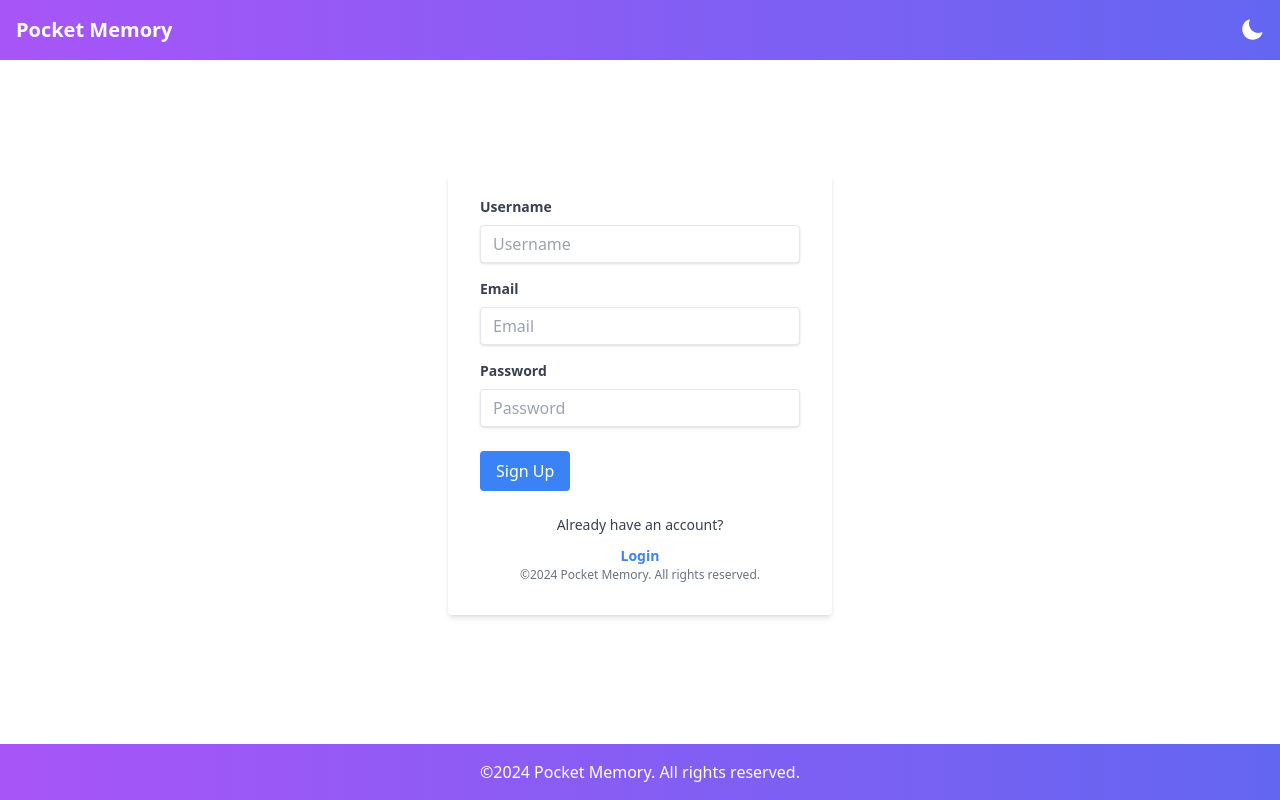
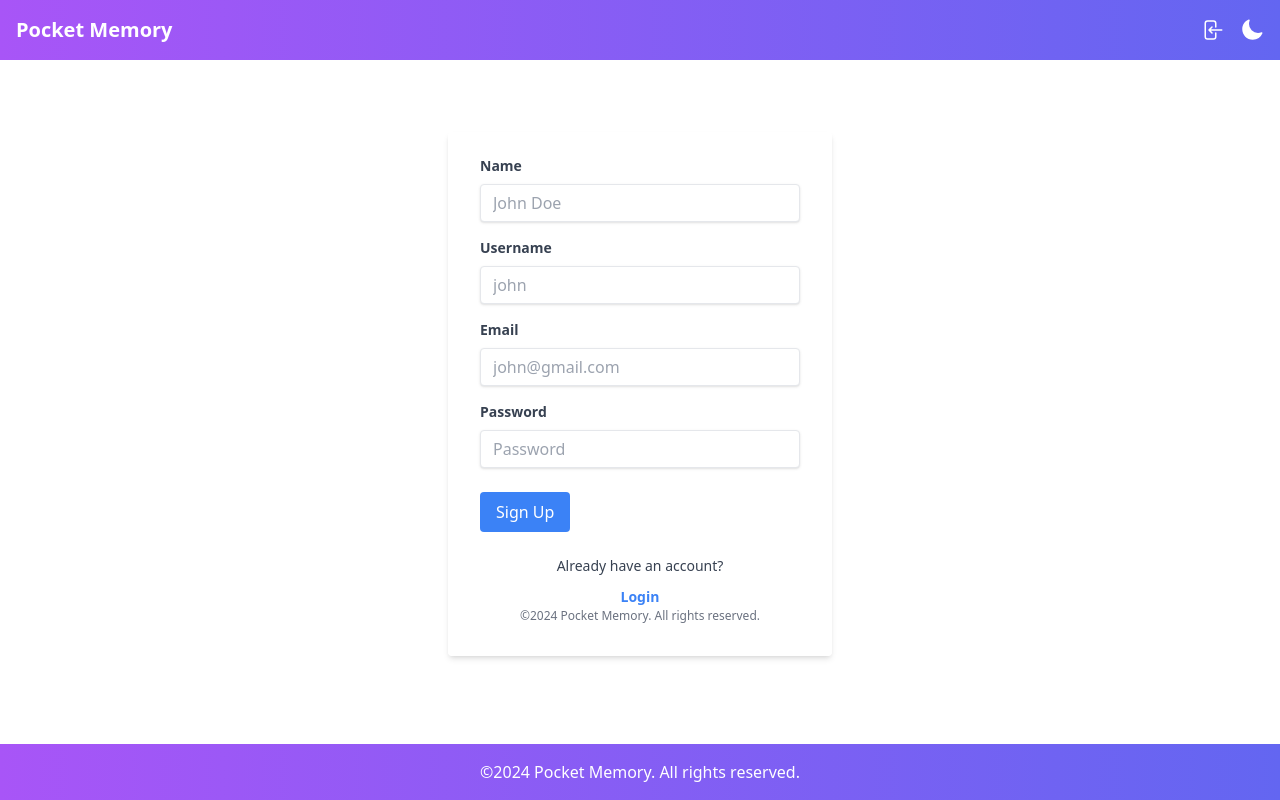
Before and after one commit to mrinjamul/pocket-memory, a React (Vite) app in the folder ui/: page /signup in a window 1280 px wide. Built offline with nearby package versions, Linux system fonts and the light colour scheme; no server answers.

Commit message:
ui: improve UI/UX

```diff
--- a/ui/src/components/Gallery.jsx
+++ b/ui/src/components/Gallery.jsx
@@ -7,7 +7,7 @@ const Gallery = (props) => {
     <>
       {/* Gallery Section */}
       <div className="flex justify-center items-center p-8">
-        <div className="grid grid-cols-4 gap-1">
+        <div className="grid grid-cols-2 md:grid-cols-3 lg:grid-cols-4 gap-1">
           {userPhotos.length != 0 &&
             userPhotos.map((img, index) => (
               <img
--- a/ui/src/components/Mosaic.jsx
+++ b/ui/src/components/Mosaic.jsx
@@ -8,7 +8,7 @@ const Mosaic = (props) => {
     <>
       {/* Mosaic Section */}
       <div className="flex-grow flex justify-center items-center p-8">
-        <div className="grid grid-cols-5 gap-3">
+        <div className="grid grid-cols-2 md:grid-cols-3 lg:grid-cols-5 gap-3">
           {userPhotos.map((img, index) => (
             <Picture
               key={index}
--- a/ui/src/components/NavBar.jsx
+++ b/ui/src/components/NavBar.jsx
@@ -7,6 +7,7 @@ import {
   CogIcon,
   InformationCircleIcon,
   ArrowLeftEndOnRectangleIcon,
+  ArrowRightEndOnRectangleIcon,
 } from "@heroicons/react/24/solid";
 
 import { useRecoilState } from "recoil";
@@ -58,6 +59,16 @@ const Navbar = ({ darkMode, toggleDarkMode }) => {
             <a href={`${homeLink}`}>Pocket Memory</a>
           </div>
           <div className="flex items-center space-x-4 relative">
+            {!isAuthenticated && (
+              <button
+                className="text-white hover:text-blue-200 focus:outline-none"
+                onClick={() => {
+                  window.location.href = "/login";
+                }}
+              >
+                <ArrowLeftEndOnRectangleIcon className="w-6 h-6" />
+              </button>
+            )}
             {isAuthenticated && (
               <button
                 className="text-white hover:text-blue-200 focus:outline-none"
@@ -117,7 +128,7 @@ const Navbar = ({ darkMode, toggleDarkMode }) => {
                         // window.location.href = "/";
                       }}
                     >
-                      <ArrowLeftEndOnRectangleIcon className="w-6 h-6 inline-block mr-2" />
+                      <ArrowRightEndOnRectangleIcon className="w-6 h-6 inline-block mr-2" />
                       Logout
                     </a>
                   </li>
--- a/ui/src/components/SignUpForm.jsx
+++ b/ui/src/components/SignUpForm.jsx
@@ -1,13 +1,33 @@
 import React from "react";
 
 const SignUpForm = (props) => {
-  const { setUsername, setEmail, setPassword, handleSignUp, error } = props;
+  const { setName, setUsername, setEmail, setPassword, handleSignUp, error } =
+    props;
   return (
     <>
       {/* Sign Up Form */}
       <div className="flex-grow flex items-center justify-center">
         <div className="w-full max-w-sm bg-opacity-50 bg-white dark:bg-gray-700 shadow-md rounded px-8 pt-6 pb-8 mb-4">
           <form onSubmit={handleSignUp}>
+            <div className="mb-4">
+              <label
+                className={
+                  "block text-gray-700 text-sm font-bold mb-2 dark:text-white"
+                }
+                htmlFor="name"
+              >
+                Name
+              </label>
+              <input
+                className={
+                  "shadow appearance-none border rounded w-full py-2 px-3 text-gray-700 bg-white leading-tight focus:outline-none focus:shadow-outline dark:text-white dark:bg-gray-800"
+                }
+                id="name"
+                type="text"
+                placeholder="John Doe"
+                onChange={(e) => setName(e.target.value)}
+              />
+            </div>
             <div className="mb-4">
               <label
                 className={
@@ -23,7 +43,7 @@ const SignUpForm = (props) => {
                 }
                 id="username"
                 type="text"
-                placeholder="Username"
+                placeholder="john"
                 onChange={(e) => setUsername(e.target.value)}
               />
             </div>
@@ -42,7 +62,7 @@ const SignUpForm = (props) => {
                 }
                 id="email"
                 type="email"
-                placeholder="Email"
+                placeholder="john@gmail.com"
                 onChange={(e) => setEmail(e.target.value)}
               />
             </div>
--- a/ui/src/components/UserProfile.jsx
+++ b/ui/src/components/UserProfile.jsx
@@ -1,4 +1,5 @@
 import React from "react";
+import avatar from "../assets/avatar.png";
 
 const UserProfile = (props) => {
   const { user } = props;
@@ -31,11 +32,7 @@ const UserProfile = (props) => {
       <div className="flex-grow flex justify-center items-center">
         <div className="w-full max-w-xl bg-opacity-50 bg-white dark:bg-gray-700 shadow-md rounded-lg p-8">
           <div className="flex items-center mb-6">
-            <img
-              src="https://via.placeholder.com/50"
-              alt="Avatar"
-              className="w-12 h-12 rounded-full"
-            />
+            <img src={avatar} alt="Avatar" className="w-12 h-12 rounded-full" />
             <div className="ml-4">
               {user.name && (
                 <h2
@@ -64,7 +61,7 @@ const UserProfile = (props) => {
           <p className={"text-sm text-gray-600 dark:text-gray-300"}>
             Created: {formatDate(user.createdAt)}
             <br />
-            last updated {timeDiff(user.updatedAt)}
+            Last Updated: {timeDiff(user.updatedAt)}
           </p>
         </div>
       </div>
--- a/ui/src/pages/Home.jsx
+++ b/ui/src/pages/Home.jsx
@@ -107,7 +107,7 @@ const Home = () => {
 
   return (
     <BaseLayout>
-      <div className="p-4">
+      <div className="p-4 flex justify-end">
         <label
           htmlFor="upload-input"
           className="cursor-pointer inline-flex items-center px-4 py-2 border border-transparent text-sm font-medium rounded-md text-white bg-indigo-600 hover:bg-indigo-700 focus:outline-none focus:ring-2 focus:ring-offset-2 focus:ring-indigo-500"
--- a/ui/src/pages/SignUp.jsx
+++ b/ui/src/pages/SignUp.jsx
@@ -9,6 +9,7 @@ import SignUpForm from "../components/SignUpForm";
 
 const SignUp = () => {
   const navigate = useNavigate();
+  const [name, setName] = useState("");
   const [username, setUsername] = useState("");
   const [email, setEmail] = useState("");
   const [password, setPassword] = useState("");
@@ -33,6 +34,7 @@ const SignUp = () => {
 
     try {
       const response = await axios.post(apiURL + "/auth/signup", {
+        name,
         username,
         email,
         password,
@@ -58,6 +60,7 @@ const SignUp = () => {
   return (
     <BaseLayout>
       <SignUpForm
+        setName={setName}
         setUsername={setUsername}
         setEmail={setEmail}
         setPassword={setPassword}
```
Also changed, not shown: ui/src/assets/avatar.png (added).
